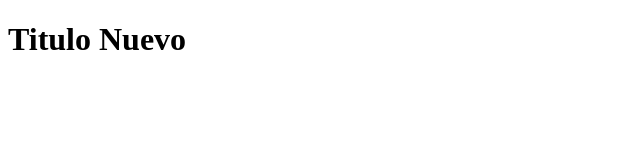
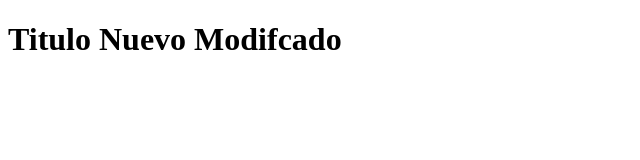
Before and after one commit to DamianAguado89/hello-git, a plain HTML site: page index.html in a window 1280 px wide. Shown: the whole page, without its empty margins (0-640 px from the left). Drawn offline with Linux system fonts and the light colour scheme.

Commit message:
Se modifico index nuevamente

```diff
--- a/index.html
+++ b/index.html
@@ -7,6 +7,6 @@
     <title>Demo Git</title>
 </head>
 <body>
-    <h1>Titulo Nuevo</h1>
+    <h1>Titulo Nuevo Modifcado</h1>
 </body>
 </html>
```
